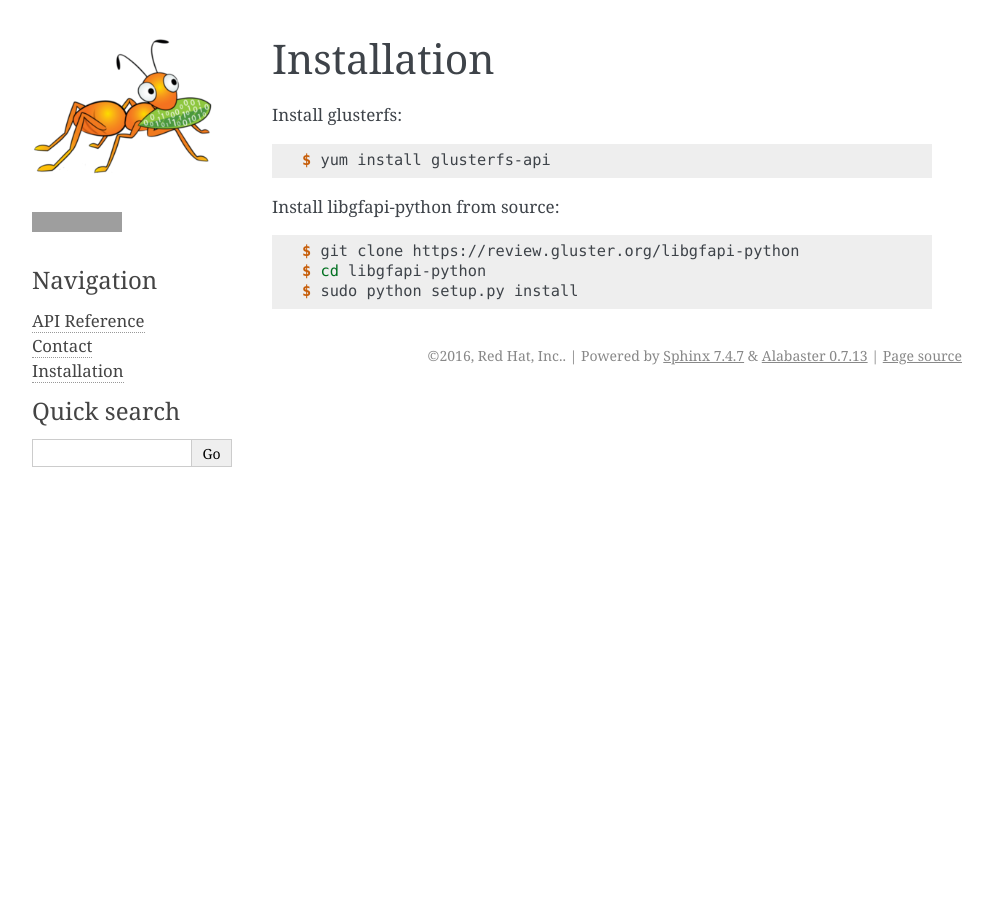
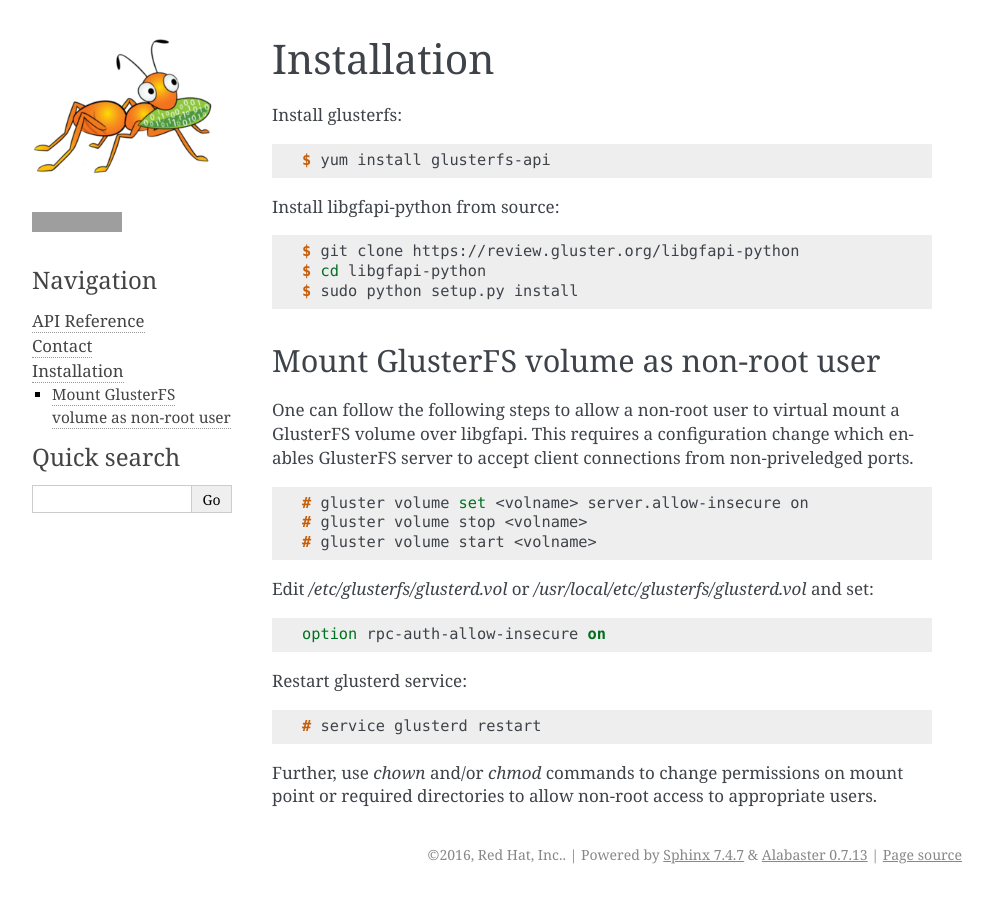
Before and after one commit to gluster/libgfapi-python, a Sphinx documentation site: the page built from doc/install.rst, in a window 1280 px wide. Shown: the whole page, without its empty margins (148-1141 px from the left). Built offline with Sphinx 7.4.7, drawn with Linux system fonts in a browser that asks for light colours; grey boxes are pictures that could not be loaded.

Commit message:
Document mounting as non-root user
Change-Id: I58baf2b6b24bf07707be133508b5d1213744562e
Signed-off-by: Prashanth Pai <ppai@redhat.com>

```diff
--- a/doc/install.rst
+++ b/doc/install.rst
@@ -1,5 +1,5 @@
 Installation
-------------
+============
 
 Install glusterfs:
 
@@ -14,3 +14,33 @@ Install libgfapi-python from source:
    $ git clone https://review.gluster.org/libgfapi-python
    $ cd libgfapi-python
    $ sudo python setup.py install
+
+Mount GlusterFS volume as non-root user
+---------------------------------------
+
+One can follow the following steps to allow a non-root user to virtual mount
+a GlusterFS volume over libgfapi. This requires a configuration change which
+enables GlusterFS server to accept client connections from non-priveledged
+ports.
+
+.. code-block:: console
+
+    # gluster volume set <volname> server.allow-insecure on
+    # gluster volume stop <volname>
+    # gluster volume start <volname>
+
+Edit `/etc/glusterfs/glusterd.vol` or `/usr/local/etc/glusterfs/glusterd.vol`
+and set:
+
+.. code-block:: aconf
+
+    option rpc-auth-allow-insecure on
+
+Restart glusterd service:
+
+.. code-block:: console
+
+    # service glusterd restart
+
+Further, use `chown` and/or `chmod` commands to change permissions on mount
+point or required directories to allow non-root access to appropriate users.
```
